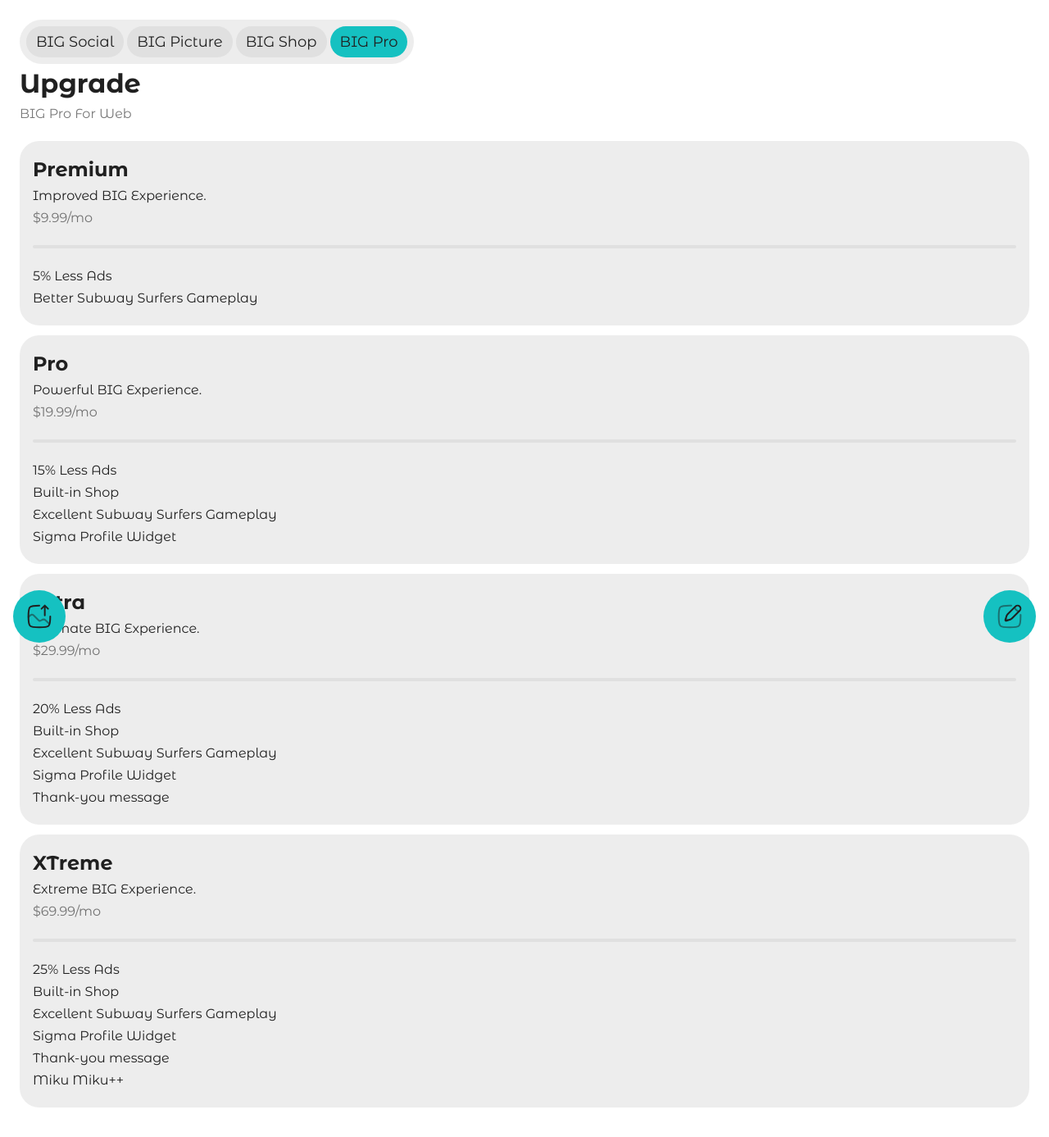
After one commit to BygNet/Legacy-Api, a Flask app: page /upgrade in a window 1280 px wide. The commit adds this page. Shown: the whole page at 82% size. Run offline with Flask 3, Linux system fonts and the light colour scheme; some libraries are stand-ins or nearby versions.

Commit message:
add BIG Pro to web

```diff
--- a/app.py
+++ b/app.py
@@ -39,6 +39,64 @@
     imageName="VintedLogo",
     tint="green",
     openUrl="https://www.vinted.com/"
+  )
+]
+
+@dataclass()
+class UpgradeTier:
+  title: str
+  subtitle: str
+  price: str
+  features: list[str]
+
+upgradeTiers: list[UpgradeTier] = [
+  UpgradeTier(
+    title="Premium",
+    subtitle="Improved BIG Experience.",
+    price="$9.99/mo",
+    features=[
+      "5% Less Ads",
+      "Better Subway Surfers Gameplay"
+    ]
+  ),
+
+  UpgradeTier(
+    title="Pro",
+    subtitle="Powerful BIG Experience.",
+    price="$19.99/mo",
+    features=[
+      "15% Less Ads",
+      "Built-in Shop",
+      "Excellent Subway Surfers Gameplay",
+      "Sigma Profile Widget"
+    ]
+  ),
+
+  UpgradeTier(
+    title="Ultra",
+    subtitle="Ultimate BIG Experience.",
+    price="$29.99/mo",
+    features=[
+      "20% Less Ads",
+      "Built-in Shop",
+      "Excellent Subway Surfers Gameplay",
+      "Sigma Profile Widget",
+      "Thank-you message"
+    ]
+  ),
+
+  UpgradeTier(
+    title="XTreme",
+    subtitle="Extreme BIG Experience.",
+    price="$69.99/mo",
+    features=[
+      "25% Less Ads",
+      "Built-in Shop",
+      "Excellent Subway Surfers Gameplay",
+      "Sigma Profile Widget",
+      "Thank-you message",
+      "Miku Miku++"
+    ]
   )
 ]
 
@@ -179,5 +237,10 @@
   postTitle = posts[0]['title']
   return render("post.html", posts=posts, postTitle=postTitle)
 
+
+@app.route('/upgrade')
+def upgrade():
+  return render("upgrade.html", tiers=upgradeTiers)
+
 if __name__ == '__main__':
   app.run()
--- a/static/global.css
+++ b/static/global.css
@@ -20,7 +20,7 @@
   background: var(--foregroundColor);
   gap: 0.25rem;
   width: fit-content;
-  border-radius: 2rem;
+  border-radius: 1.75rem;
 }
 .tabBar > a {
   border-radius: 2rem;
@@ -29,10 +29,10 @@
   color: var(--textColor);
   font-size: large;
 }
-@media (max-width: 30rem) {
+@media (max-width: 35rem) {
   .tabBar {
     flex-direction: column;
-    width: 100%;
+    width: calc(100% - 1rem);
   }
 }
 
@@ -232,3 +232,7 @@
   border-radius: 2.5rem;
   backdrop-filter: blur(3rem);
 }
+
+.tiers {
+  margin-top: 1.5rem;
+}
--- a/static/utils.css
+++ b/static/utils.css
@@ -4,3 +4,10 @@
 .hidden {
   display: none !important;
 }
+.divider {
+  height: 0.25rem;
+  border-radius: 1rem;
+  width: 100%;
+  margin: 1.5rem 0;
+  background: var(--foregroundColor);
+}
--- a/templates/layout.html
+++ b/templates/layout.html
@@ -17,6 +17,7 @@
     <a id="socialTab" href="/">BIG Social</a>
     <a id="pictureTab" href="/picture">BIG Picture</a>
     <a id="shopTab" href="/shop">BIG Shop</a>
+    <a id="upgradeTab" href="/upgrade">BIG Pro</a>
   </header>
 
   {% block body %}
--- /dev/null
+++ b/templates/upgrade.html
@@ -0,0 +1,35 @@
+{% extends "layout.html" %}
+{% block title %}Pro{% endblock %}
+
+{% block body %}
+    <h1>Upgrade</h1>
+    <p class="light">BIG Pro For Web</p>
+
+    <div class="tiers">
+        {% for tier in tiers %}
+            <div class="tier">
+                <h2>{{ tier.title }}</h2>
+                <p>{{ tier.subtitle }}</p>
+                <p class="light">{{ tier.price }}</p>
+                <div class="divider"></div>
+
+                {% for feature in tier.features %}
+                    <p>{{ feature }}</p>
+                {% endfor %}
+            </div>
+        {% endfor %}
+    </div>
+
+    <style>
+        #upgradeTab {
+            background: var(--accentColor);
+        }
+
+        .tier {
+            background: var(--foregroundColor);
+            margin-bottom: 0.75rem;
+            padding: 1rem;
+            border-radius: 1.5rem;
+        }
+    </style>
+{% endblock %}
```
